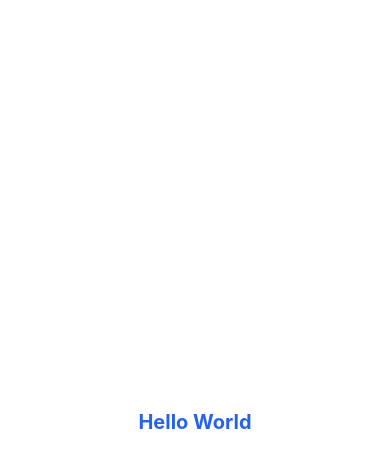
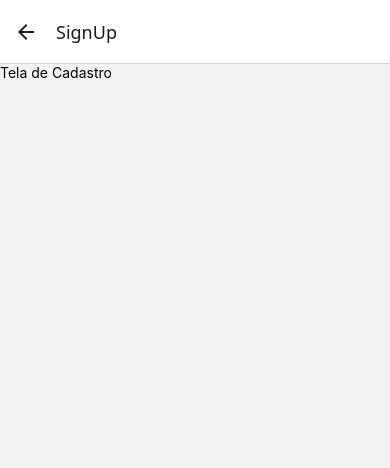
Before and after one commit to WillianSantosC/finances-app, a React Native app: screen /SignUp in a window 390 px wide. Shown: the top 468 px of the page. Built offline with nearby package versions, Linux system fonts and the light colour scheme.

Commit message:
feat: added SignIn and SignUp routes configuration

```diff
--- a/App.tsx
+++ b/App.tsx
@@ -1,6 +1,14 @@
-import Main from '@/components/Main';
+import { NavigationContainer } from '@react-navigation/native';
+import { StatusBar } from 'react-native';
 import './global.css';
 
+import Routes from '@/routes';
+
 export default function App() {
-  return <Main />;
+  return (
+    <NavigationContainer>
+      <StatusBar backgroundColor="#F0F4FF" barStyle="dark-content" />
+      <Routes />
+    </NavigationContainer>
+  );
 }
--- a/package.json
+++ b/package.json
@@ -14,13 +14,16 @@
     "prepare": "husky"
   },
   "dependencies": {
+    "@react-navigation/native": "^7.1.11",
+    "@react-navigation/native-stack": "^7.3.16",
     "expo": "^53.0.11",
     "expo-status-bar": "~2.2.3",
     "nativewind": "^4.1.23",
     "react": "19.0.0",
     "react-native": "0.79.3",
     "react-native-reanimated": "~3.17.4",
-    "react-native-safe-area-context": "5.4.0"
+    "react-native-safe-area-context": "5.4.0",
+    "react-native-screens": "~4.11.1"
   },
   "devDependencies": {
     "@babel/core": "^7.20.0",
--- /dev/null
+++ b/src/pages/SignIn/index.tsx
@@ -0,0 +1,11 @@
+import { Text, View } from 'react-native';
+
+const SignIn = () => {
+  return (
+    <View>
+      <Text>Tela de Login</Text>
+    </View>
+  );
+};
+
+export default SignIn;
--- /dev/null
+++ b/src/pages/SignUp/index.tsx
@@ -0,0 +1,11 @@
+import { Text, View } from 'react-native';
+
+const SignUp = () => {
+  return (
+    <View>
+      <Text>Tela de Cadastro</Text>
+    </View>
+  );
+};
+
+export default SignUp;
--- /dev/null
+++ b/src/routes/auth.routes.tsx
@@ -0,0 +1,17 @@
+import { createNativeStackNavigator } from '@react-navigation/native-stack';
+
+import SignIn from '@/pages/SignIn';
+import SignUp from '@/pages/SignUp';
+
+const AuthStack = createNativeStackNavigator();
+
+const AuthRoutes = () => {
+  return (
+    <AuthStack.Navigator>
+      <AuthStack.Screen name="SignIn" component={SignIn} />
+      <AuthStack.Screen name="SignUp" component={SignUp} />
+    </AuthStack.Navigator>
+  );
+};
+
+export default AuthRoutes;
--- /dev/null
+++ b/src/routes/index.tsx
@@ -0,0 +1,11 @@
+import { View } from 'react-native';
+import AuthRoutes from './auth.routes';
+
+const Routes = () => {
+  //   const loading = false;
+  const signed = false;
+
+  return signed ? <View></View> : <AuthRoutes />;
+};
+
+export default Routes;
```
Also changed, not shown: 1 other file (tests, documents, lock files or other folders).
